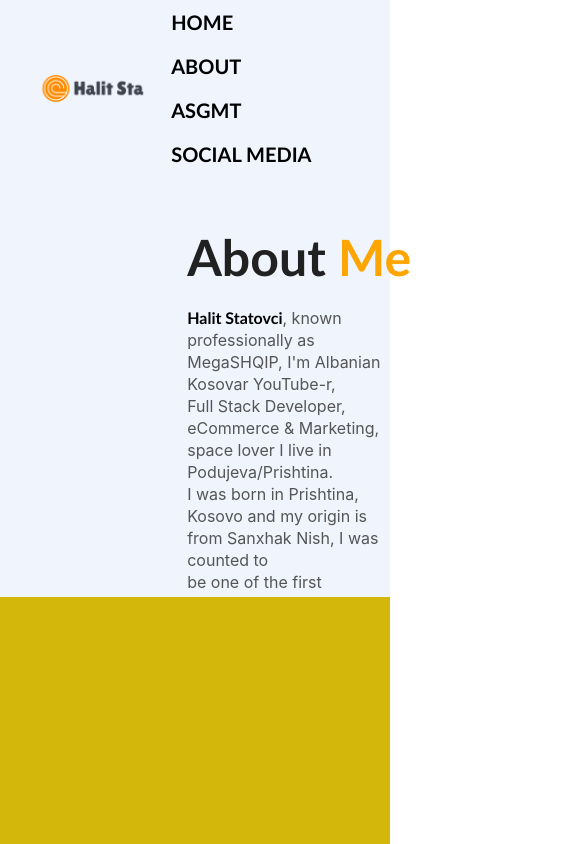
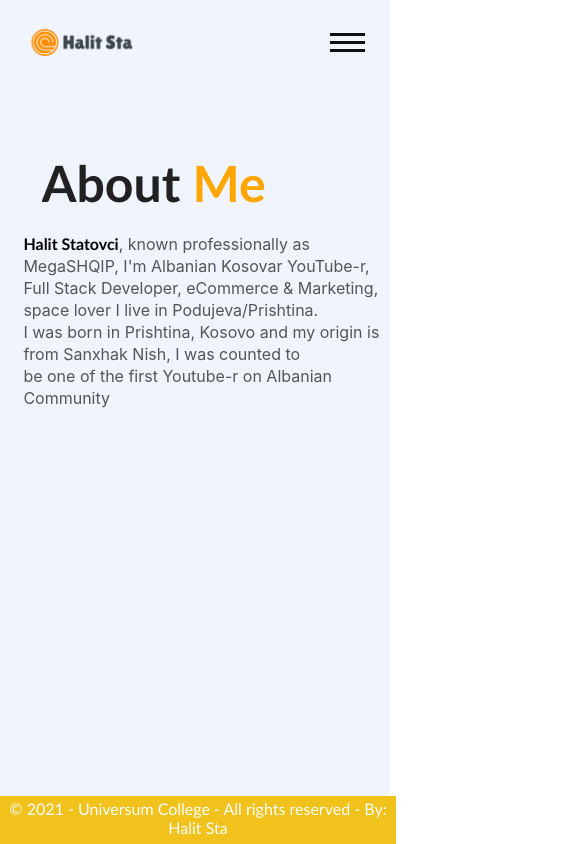
Before and after one commit to HalitSta/IphoneX, a plain HTML site: page about.html in a window 390 px wide. Shown: the top 844 px of the page, 585 px wide, since content can reach past the window. Drawn offline with Linux system fonts and the light colour scheme.

Commit message:
upgrade page

```diff
--- a/about.css
+++ b/about.css
@@ -12,14 +12,7 @@
     position: relative;
 }
 
-nav{
-    display: flex;
-    width: 84%;
-    margin: auto;
-    padding: 0px 0;
-    align-items: center;
-    justify-content: space-between;
-}
+
 
 .logo{
     width: 120px;
@@ -32,15 +25,91 @@ nav ul li {
     margin: 10px 20px;
 }
 
-nav ul li a{
-    text-decoration: none;
-    color: #000;
-    font-weight: bold;
-}
-
-nav ul li a:hover{
+/*Properties for Nav-bar*/
+.navbar{
+    display:flex;
+    top:0;
+    height:10vh;
+    justify-content:space-between;
+    align-items:center;
+    padding:0px 20px;
+    font-size: 1.2em;
+    border: #101010;
+   }
+   .nav-sub{
+    display:flex;
+    justify-content:space-between;
+   }
+   .list-item {
+    padding:10px;
+    list-style:none;
+   }
+   .nav-link{
+    color:inherit;
+    text-decoration:none;
+   }
+   nav ul li a:hover{
     color: orange;
 }
+   /*Properties for Hamburger*/
+   .ham{
+    display:none;
+    padding:5px;
+    cursor:pointer;
+   }
+   .bar1,.bar2,.bar3{
+    display:block;
+    width:35px;
+    height:3px;
+    margin:5px auto;
+    background-color:#101010;
+    transition: 0.4s;
+   }
+   footer{
+    text-align: center;
+    padding: 3px;
+    background-color: #F1C21B;
+    color: white;
+    bottom: 0%;
+    height: 5%;
+    width: 100%;
+    position: fixed;
+  }
+
+   @media only screen and (max-width:768px){
+   *{
+     overflow:hidden;
+    }
+   .nav-sub{
+     position:absolute;
+     top:10vh;
+     right:0px;
+     flex-direction:column;
+     background-color:#F1C21B;
+     border-radius:0px 0px 0px 20px;
+     transition:transform 0.4s ease-in;
+     transform:translate(100%);
+    }
+   .nav-change{
+     transform:translate(0%);
+    }
+   .ham{
+     display:block;
+    }
+   .change .bar1 {
+    transform: rotate(45deg) translate(8px,3px);
+   }
+   .change .bar2 {
+    opacity: 0;
+   }
+   .change .bar3 {
+    transform: rotate(-45deg) translate(8px,-3px);
+   }
+
+
+   }
+
+
 
 .detel{
     margin-left: 48%;
@@ -93,7 +162,7 @@ span{
 
 /* footer style */
 .footer-distributed{
-    background-color: #D3B70B;
+    background-color: #F1C21B;;
     position: absolute;
     bottom: 0;
     width: 100%;
@@ -103,3 +172,25 @@ span{
 .footer-links{
     margin-left: 450px;
 }
+
+
+
+@media only screen and (max-width: 1024px){
+    .detel{
+        margin-left: 6%;
+    }
+    h1{
+        margin-left: 5%;
+        padding-top: 5%;
+    }
+
+    footer{
+        width: 100%;
+        height: 5%;
+    }
+   #responsive{
+       margin-right: 150%;
+   }
+
+
+}
--- a/about.html
+++ b/about.html
@@ -17,13 +17,18 @@
     <!-- Nav menu at the top right -->
 
     <div class="hero">
-        <nav>
-            <a href="index.html"><img src="images/logo.png" class="logo"></a>
-            <ul style="font-size: 20px;">
-                <li><a href="index.html">HOME</a></li>
-                <li><a href="about.html">ABOUT</a></li>
-                <li><a href="asgmt.html">ASGMT</a></li>
-                <li><a href="socialmedia.html">SOCIAL MEDIA</a></li>
+        <nav class="navbar">
+            <div class="title"><a href="index.html"><img src="images/logo.png" class="logo"></a></div>
+            <div class="ham">
+                <span class="bar1"></span>
+                <span class="bar2"></span>
+                <span class="bar3"></span>
+            </div>
+            <ul class="nav-sub">
+                <li class="list-item"><a href="index.html" class="nav-link">HOME</a></li>
+                <li class="list-item"><a href="about.html" class="nav-link">ABOUT</a></li>
+                <li class="list-item"><a href="asgmt.html" class="nav-link">ASGMT</a></li>
+                <li class="list-item"><a href="index.html" class="nav-link">CONTACT</a></li>
             </ul>
         </nav>
 
@@ -37,7 +42,7 @@
                 Developer, eCommerce & Marketing, space lover I live in Podujeva/Prishtina.<br> I was born in
                 Prishtina, Kosovo and my origin is from Sanxhak Nish, I was counted to<br> be one of the first
                 Youtube-r on Albanian Community
-                <a href="images/Halit_Statovci_-_ (CV) (1).pdf" style="margin-left: 550px ;">My CV</a>
+                <a href="images/Halit_Statovci_-_ (CV) (1).pdf" style="margin-left: 550px ;" id="responsive">My CV</a>
             </p>
         </div>
 
@@ -53,15 +58,23 @@
 
     <!-- FOOTER -->
 
-    <footer class="footer-distributed">
-        <div class="footer-left">
-            <p class="footer-links">
-                <a class="link-1" style="color: white;"> © 2021 - Universum College - All rights reserved - By: Halit
-                    Sta</a>
-                </p>
-        </div>
-    </footer>
+    <div class="footer">
+        <footer class="text-center text-lg-start bg-light text-muted" style="margin-top: 17.8%;" id="footer">
+            <!-- Copyright -->
+            <div class="text-center p-4">
+                © 2021 - Universum College - All rights reserved - By: Halit Sta
 
+            </div>
+        </footer>
+    </div>
+    <script>
+        const hamburger = document.querySelector(".ham");
+        const navsub = document.querySelector(".nav-sub");
+        hamburger.addEventListener('click', () => {
+            hamburger.classList.toggle("change")
+            navsub.classList.toggle("nav-change")
+        });
+    </script>
 
 </body>
 </html>
--- a/socialmedia.css
+++ b/socialmedia.css
@@ -94,8 +94,7 @@ span{
 
 
 .social{
-    margin-right: 300px;
-    margin-top: 100px;
+    margin-left: 50%;
 }
 
 .social1 a{
--- a/style.css
+++ b/style.css
@@ -165,10 +165,7 @@ body{
     }
   footer{
    width: 100%;
-   margin-bottom: 3.2%;
+   margin-bottom: 0%;
   }
 
-
-
-
 }
```
Also changed, not shown: asgmt.html (+42 -20 lines), index.html (+1 -1 lines).
